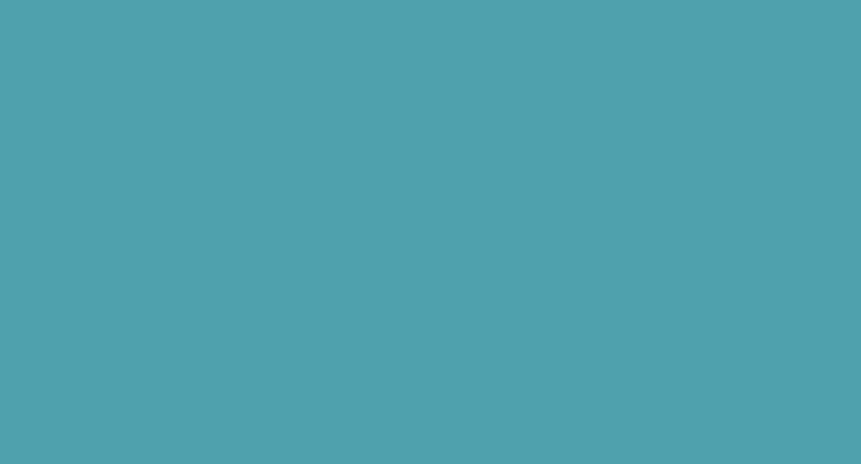
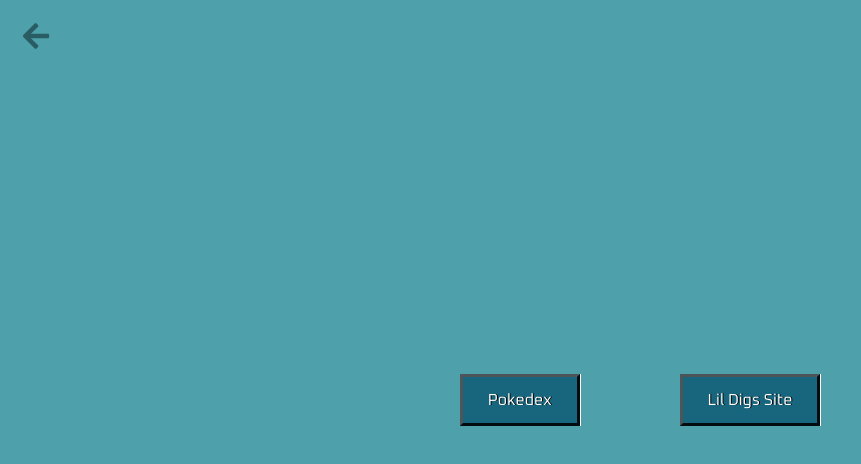
Before and after one commit to LucasSantosOriginal/portfolio, a React (Vite) app: page /portfolio/Projects in a window 1280 px wide. Before the commit this address had no page. Shown: the top 464 px of the page, without its empty margins (0-861 px from the left). Built offline with nearby package versions, Linux system fonts and the light colour scheme; a web font is replaced by a local one.

Commit message:
version 3.0.0

```diff
--- a/src/App.tsx
+++ b/src/App.tsx
@@ -4,6 +4,7 @@ import Home from "./pages/Home";
 import MusicalPortfolio from "./pages/MusicalPortfolio";
 import ProgrammingPortfolio from "./pages/ProgrammingPortfolio";
 import Bio from "./pages/Bio";
+import Projects from "./pages/Projects";
 
 const App: React.FC = () => {
   return (
@@ -11,7 +12,8 @@ const App: React.FC = () => {
       <Routes>
         <Route path="/" element={<Home />} />
         <Route path="/portfolio/Bio" element={<Bio />} />
-        <Route path="/portfolio" element={<Home />} />{" "}
+        <Route path="/portfolio/Projects" element={<Projects />} />
+        <Route path="/portfolio" element={<Home />} />
         {/* Adicione esta linha */}
         <Route
           path="/portfolio/musical-portfolio"
--- a/src/index.css
+++ b/src/index.css
@@ -14,13 +14,14 @@ body {
 /* Página de Portfólio */
 .page-content {
   position: relative; /* Para permitir o posicionamento absoluto do botão */
-  padding: 20px; /* Adicione um espaçamento se necessário */
+  padding: 0px; /* Adicione um espaçamento se necessário */
   text-align: center; /* Centraliza todos os textos */
   min-height: 100vh; /* Garante que a página ocupe pelo menos a altura total da tela */
   display: flex; /* Usar flexbox para centralizar */
   flex-direction: column; /* Alinha os itens em coluna */
   justify-content: center; /* Centraliza verticalmente */
 }
+
 
 
 .back-button {
--- a/src/pages/Bio.css
+++ b/src/pages/Bio.css
@@ -18,3 +18,11 @@ h1 {
     align-items: left;
     text-align: left;
 }
+
+.page-content h1 {
+    margin-top: 100px;
+}
+.page-content p {
+   margin: 5%;
+   line-height: 30px;
+}
--- a/src/pages/Home.tsx
+++ b/src/pages/Home.tsx
@@ -16,6 +16,9 @@ const Home: React.FC = () => {
         <Link to="/portfolio/programming-portfolio" className="button">
           Experience
         </Link>
+        <Link to="/portfolio/Projects" className="button">
+          Projects
+        </Link>
         <a href="./CV_LUCAS_SANTOS.pdf" download className="button">
           <FaDownload /> Portuguese CV
         </a>
@@ -25,7 +28,7 @@ const Home: React.FC = () => {
       </div>
 
       <p>
-        Welcome to my WORLD! <br />
+        This project was developed with React Vite, CSS, TypeScript! <br />
       </p>
 
       {/* Rodapé */}
--- /dev/null
+++ b/src/pages/Projects.css
@@ -0,0 +1,19 @@
+@import url('https://fonts.googleapis.com/css2?family=Oxanium:wght@200..800&display=swap');
+
+.projects-button a {
+    color: white;
+    font-size: 100%;
+    text-shadow: 1px 0px 0px black;
+    font-family: "Oxanium", serif;
+    box-shadow: 1px 0px 0px white;
+    text-decoration: none;
+    background-color: rgb(23, 102, 126);
+    margin: 50px;
+    padding: 15px 25px;
+    cursor: pointer;
+    border: outset rgba(0, 0, 0, 0.89);
+}
+
+.projects-button a:hover {
+    background-color: rgb(148, 11, 11);
+}
--- a/src/pages/Projects.tsx
+++ b/src/pages/Projects.tsx
@@ -1,10 +1,30 @@
-import React from 'react';
+import React from "react";
+import { Link } from "react-router-dom";
+import "./Projects.css"; // Importe o CSS para estilização
+import { FaArrowLeft } from "react-icons/fa";
 
 const Projects: React.FC = () => {
   return (
-    <div id="projects" style={{ padding: '2rem' }}>
-      <h2>Projetos</h2>
-      <p>Esta página mostrará seus projetos.</p>
+    <div className="page-content">
+      <Link to="/portfolio/" className="back-button">
+        <FaArrowLeft />{" "}
+      </Link>
+      <div className="projects-button">
+        <a
+          href="https://azevedorar.github.io/pokedex/"
+          target="_blank"
+          rel="noopener noreferrer"
+        >
+          Pokedex
+        </a>
+        <a
+          href="https://azevedorar.github.io/lildigs-siteofc/"
+          target="_blank"
+          rel="noopener noreferrer"
+        >
+          Lil Digs Site
+        </a>
+      </div>
     </div>
   );
 };
```
